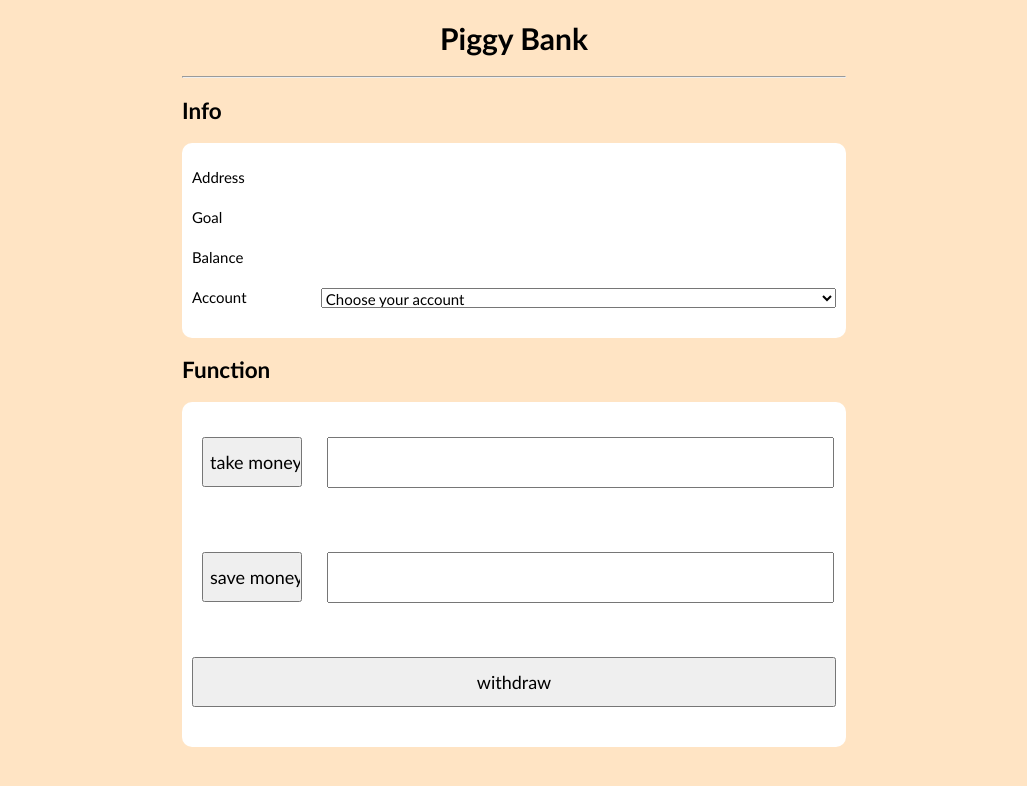
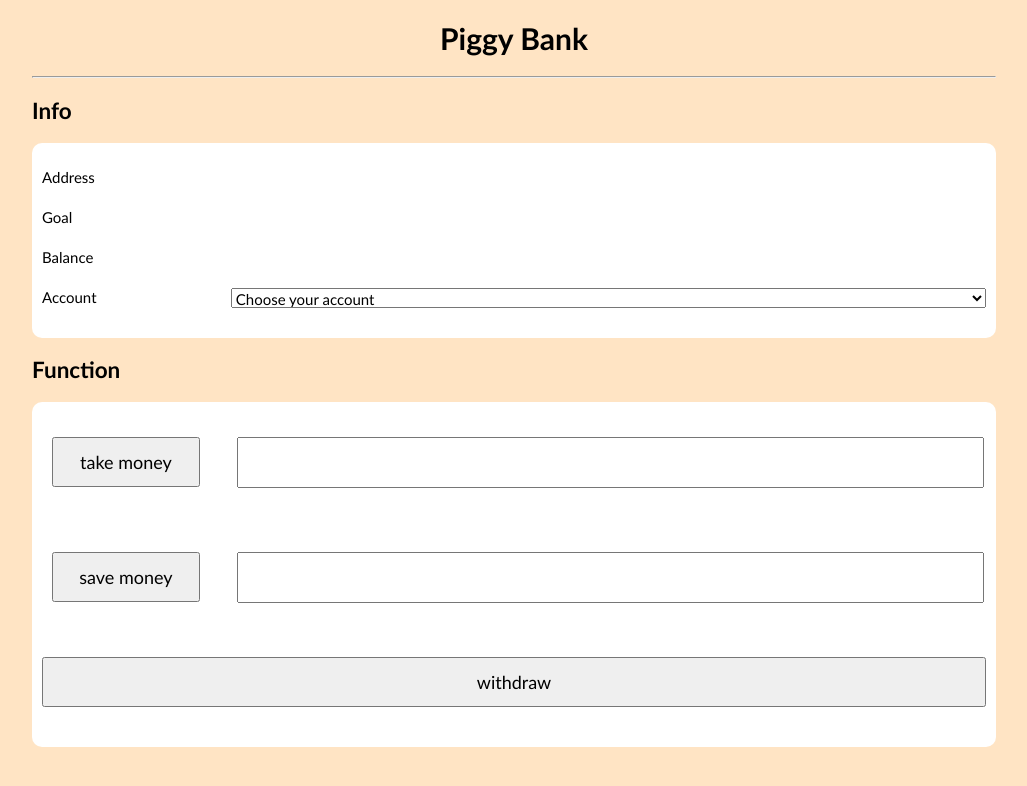
Before and after one commit to wTungw/django_web3_piggybank, a Django app: page / in a window 1280 px wide. Shown: the top 786 px of the page, without its empty margins (126-1153 px from the left). Run offline with Django 4.2, Linux system fonts and the light colour scheme; some libraries are stand-ins or nearby versions.

Commit message:
modify buttons width & wrap

```diff
--- a/base/templates/base/piggybank.html
+++ b/base/templates/base/piggybank.html
@@ -37,7 +37,7 @@
     <div class="inside-border">
         <div class="item-left">
             <p>
-                <input type="button" value="take money" name="take_money" style="width: 100px; height:50px; font-family: 'Gill Sans', 'Gill Sans MT', Calibri, 'Trebuchet MS', sans-serif;" onclick="take_money()">
+                <input type="button" value="take money" name="take_money" onclick="take_money()">
             </p>
         </div>
         <div class="item-right">
@@ -66,7 +66,7 @@
     <div class="error-msg">
         <p id = "save_error"></p>
     </div>
-    <p><input type="button" value="withdraw" name="withdraw" style="width:100%; height:50px;" onclick="withdraw()"></p>
+    <p style="text-align: center;"><input type="button" value="withdraw" name="withdraw" style="width:100%; height:50px;" onclick="withdraw()"></p>
     <div class="error-msg">
         <p id = "withdraw_error"></p>
     </div>
--- a/static/main.css
+++ b/static/main.css
@@ -6,7 +6,7 @@ body{
 
 .wrap{
     /* border: 20px solid blue; */
-    margin-inline: 300px;
+    margin-inline: 150px;
 }
 
 .text-h-center{
@@ -55,7 +55,7 @@ body{
 }
 
 input{
-    width: 100px;
+    width: 80%;
     height: 50px;
     font-family: 'Gill Sans', 'Gill Sans MT', Calibri, 'Trebuchet MS', sans-serif;
     font-size: 18px;
--- a/templates/main.html
+++ b/templates/main.html
@@ -11,7 +11,7 @@
     <script src="https://ajax.googleapis.com/ajax/libs/jquery/3.6.0/jquery.min.js"></script>
 </head>
 <body>
-    <div class="wrap" style=" margin-inline: 300px;">
+    <div class="wrap">
     {% block content %}
 
     {% endblock%}
```
